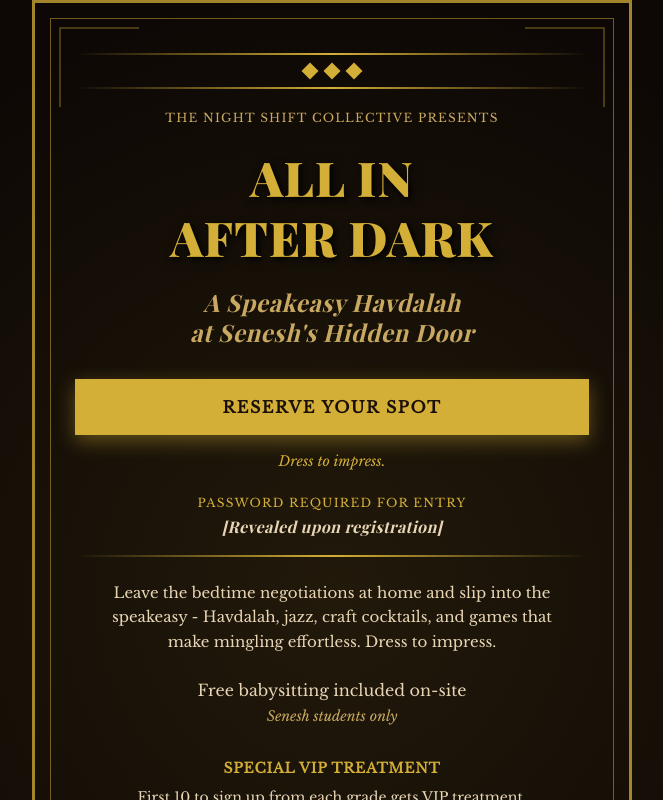
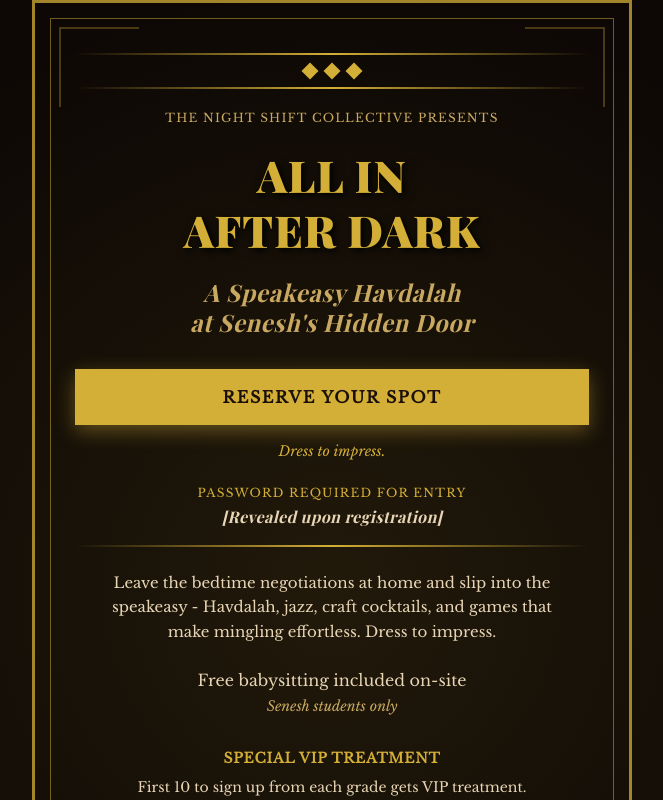
Before and after one commit to yoknee/all-in-after-dark, a React (Vite) app in the folder frontend/: page / in a window 1280 px wide. Shown: the top 800 px of the page, without its empty margins (308-971 px from the left). Built offline with nearby package versions, Linux system fonts and the light colour scheme; no server answers.

Commit message:
Style updates

```diff
--- a/frontend/src/pages/Home.tsx
+++ b/frontend/src/pages/Home.tsx
@@ -27,7 +27,7 @@ export function Home() {
             The Night Shift Collective Presents
           </div>
 
-          <h1 className="font-playfair text-[48px] font-black text-gold text-center my-5 drop-shadow-[2px_2px_4px_rgba(0,0,0,0.8)] tracking-wide leading-tight w-full">
+          <h1 className="font-playfair text-[44px] font-black text-gold text-center my-5 drop-shadow-[2px_2px_4px_rgba(0,0,0,0.8)] tracking-wide leading-tight w-full">
             ALL IN<br />AFTER DARK
           </h1>
 
--- a/frontend/src/pages/Register.tsx
+++ b/frontend/src/pages/Register.tsx
@@ -23,7 +23,7 @@ export function Register() {
             The Night Shift Collective Presents
           </div>
 
-          <h1 className="font-playfair text-[48px] font-black text-gold text-center my-5 drop-shadow-[2px_2px_4px_rgba(0,0,0,0.8)] tracking-wide leading-tight w-full">
+          <h1 className="font-playfair text-[44px] font-black text-gold text-center my-5 drop-shadow-[2px_2px_4px_rgba(0,0,0,0.8)] tracking-wide leading-tight w-full">
             ALL IN<br />AFTER DARK
           </h1>
 
```
